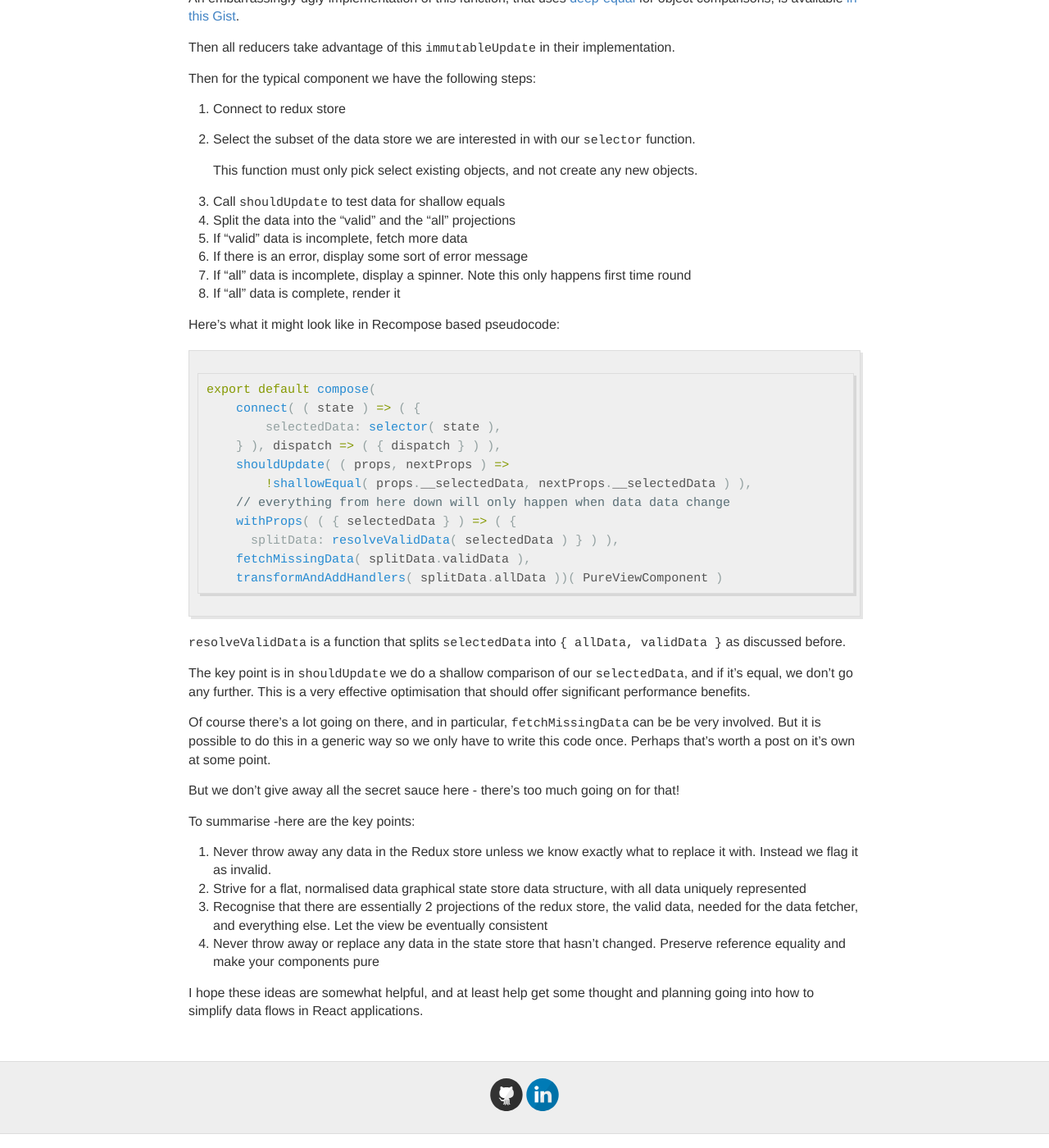
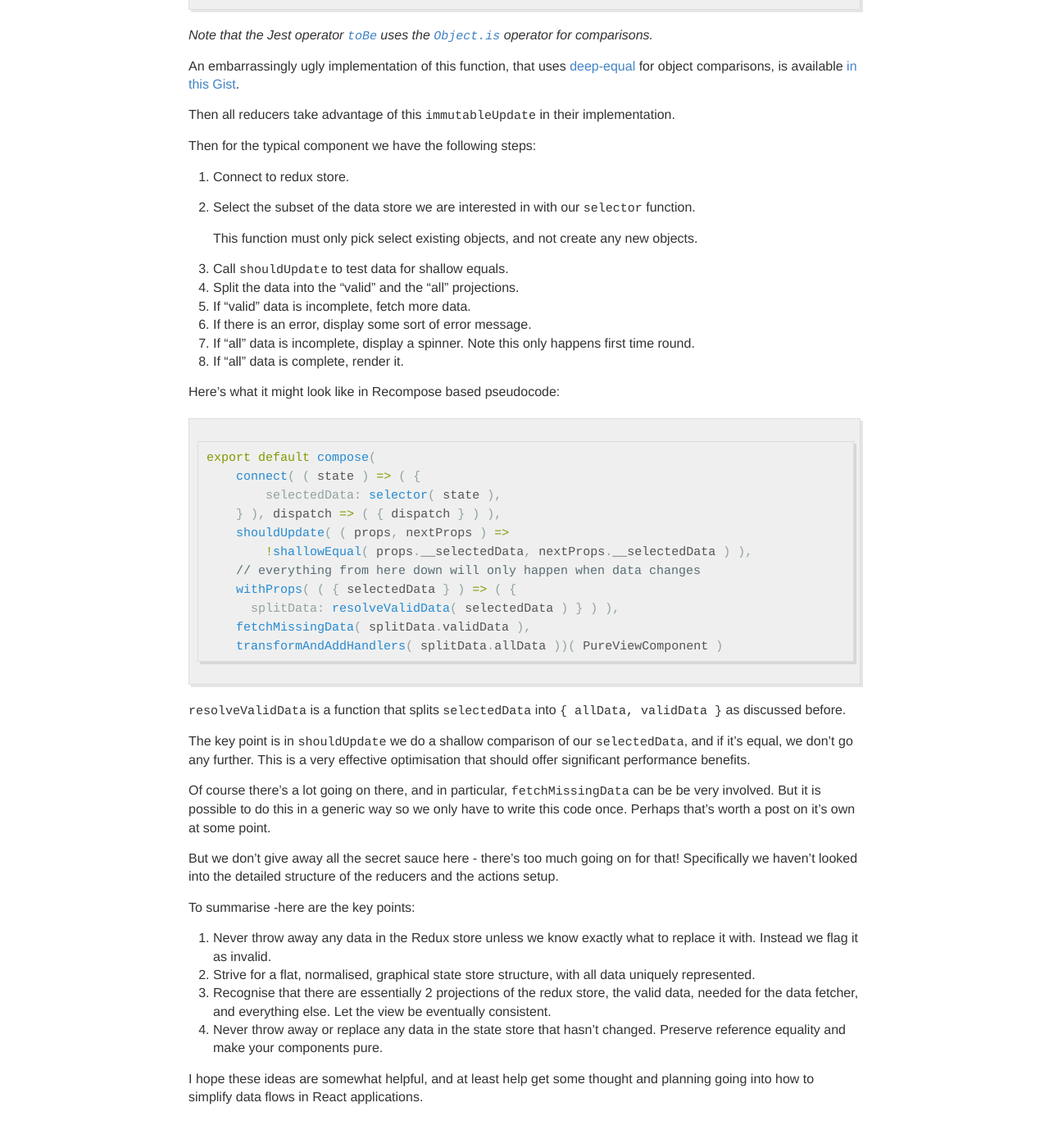
Before and after one commit to szoio/szoio.github.io, a Jekyll site: the page built from _posts/2018-11-10-redux-patterns-and-principles.md, in a window 1280 px wide and 1400 px high, scrolled down 5608 px. Shown: the whole window at 82% size. Built offline with Jekyll 4.4.1, drawn with Linux system fonts in a browser that asks for light colours; comment, search, counter and statistics services are not loaded; some of the changed text lies outside the part shown.

Commit message:
minor edits

````diff
--- a/_posts/2018-11-10-redux-patterns-and-principles.md
+++ b/_posts/2018-11-10-redux-patterns-and-principles.md
@@ -155,6 +155,8 @@
 ```
 
 So beyond a certain point, we never need to expose the data with any flags, we simply pass the *valid data* to the data fetcher, and *all data* to the renderer.
+
+Regarding actions, we have actions of two distinct types: *Update* actions, and *invalidate* actions. These actions affect mutually exclusive items in the data store.
 
 Finally, we consider when rendering needs to take place. It should be as simple as selecting a subset of the redux store, and rendering when this data changes. This is in the `shouldComponentUpdate` lifecycling method. But what does it mean when the data changes? JavaScript doesn't by default do deep comparisons. We could use one of the 3rd party tools available, or roll our own to do it. But a better option is to do a small amount of extra work in the reducer.
 
@@ -185,7 +187,8 @@
         f: ghi
     }
 
-    // if we update the original content with the existing content for any key, the original object is kept
+    // if we update the original content with the existing content for any key,
+    // the original object is kept
     expect( immutableUpdate( start, { a: 1 } ) === start ).toBe( true )
     expect( immutableUpdate( start, { b: { c: 2, d: 3 } } ) === start ).toBe( true )
     expect( immutableUpdate( start, { a: 1, b: { c: 2, d: 3 } } ) === start ).toBe( true )
@@ -213,16 +216,16 @@
 
 Then for the typical component we have the following steps:
 
-1. Connect to redux store
+1. Connect to redux store.
 1. Select the subset of the data store we are interested in with our `selector` function.
 
     This function must only pick select existing objects, and not create any new objects.
-1. Call `shouldUpdate` to test data for shallow equals
-1. Split the data into the "valid" and the "all" projections
-1. If "valid" data is incomplete, fetch more data
-1. If there is an error, display some sort of error message
-1. If "all" data is incomplete, display a spinner. Note this only happens first time round
-1. If "all" data is complete, render it
+1. Call `shouldUpdate` to test data for shallow equals.
+1. Split the data into the "valid" and the "all" projections.
+1. If "valid" data is incomplete, fetch more data.
+1. If there is an error, display some sort of error message.
+1. If "all" data is incomplete, display a spinner. Note this only happens first time round.
+1. If "all" data is complete, render it.
 
 Here's what it might look like in Recompose based pseudocode:
 
@@ -233,7 +236,7 @@
     } ), dispatch => ( { dispatch } ) ),
     shouldUpdate( ( props, nextProps ) =>
         !shallowEqual( props.__selectedData, nextProps.__selectedData ) ),
-    // everything from here down will only happen when data data change
+    // everything from here down will only happen when data changes
     withProps( ( { selectedData } ) => ( {
       splitData: resolveValidData( selectedData ) } ) ),
     fetchMissingData( splitData.validData ),
@@ -248,13 +251,13 @@
 Of course there's a lot going on there, and in particular, `fetchMissingData` can be
 be very involved. But it is possible to do this in a generic way so we only have to write this code once. Perhaps that's worth a post on it's own at some point.
 
-But we don't give away all the secret sauce here - there's too much going on for that!
+But we don't give away all the secret sauce here - there's too much going on for that! Specifically we haven't looked into the detailed structure of the reducers and the actions setup.
 
 To summarise -here are the key points:
 
 1. Never throw away any data in the Redux store unless we know exactly what to replace it with. Instead we flag it as invalid.
-2. Strive for a flat, normalised data graphical state store data structure, with all data uniquely represented
-3. Recognise that there are essentially 2 projections of the redux store, the valid data, needed for the data fetcher, and everything else. Let the view be eventually consistent
-4. Never throw away or replace any data in the state store that hasn't changed. Preserve reference equality and make your components pure
+2. Strive for a flat, normalised, graphical state store structure, with all data uniquely represented.
+3. Recognise that there are essentially 2 projections of the redux store, the valid data, needed for the data fetcher, and everything else. Let the view be eventually consistent.
+4. Never throw away or replace any data in the state store that hasn't changed. Preserve reference equality and make your components pure.
 
 I hope these ideas are somewhat helpful, and at least help get some thought and planning going into how to simplify data flows in React applications.
````
Also changed, not shown: other parts of _posts/2018-11-10-redux-patterns-and-principles.md (+1 -1 lines).
